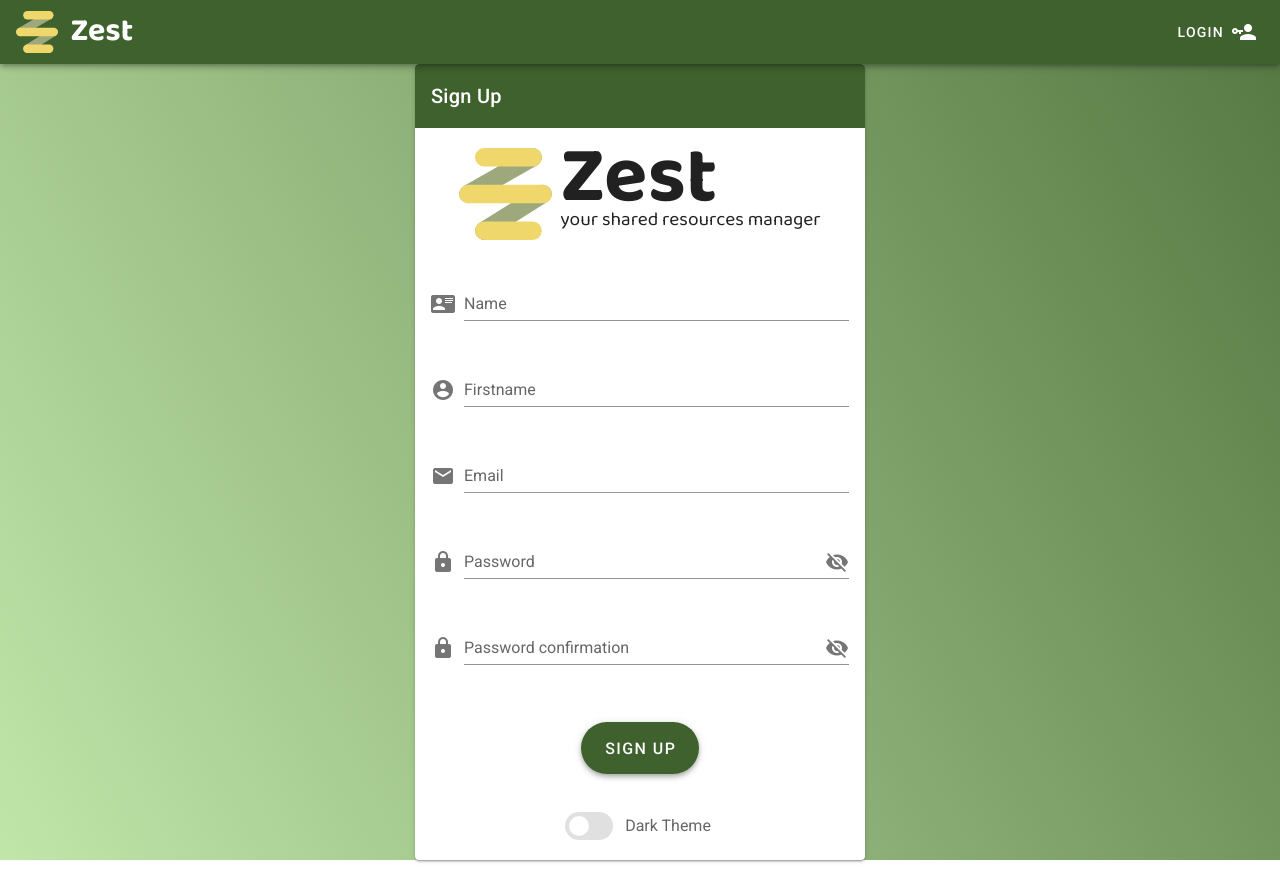
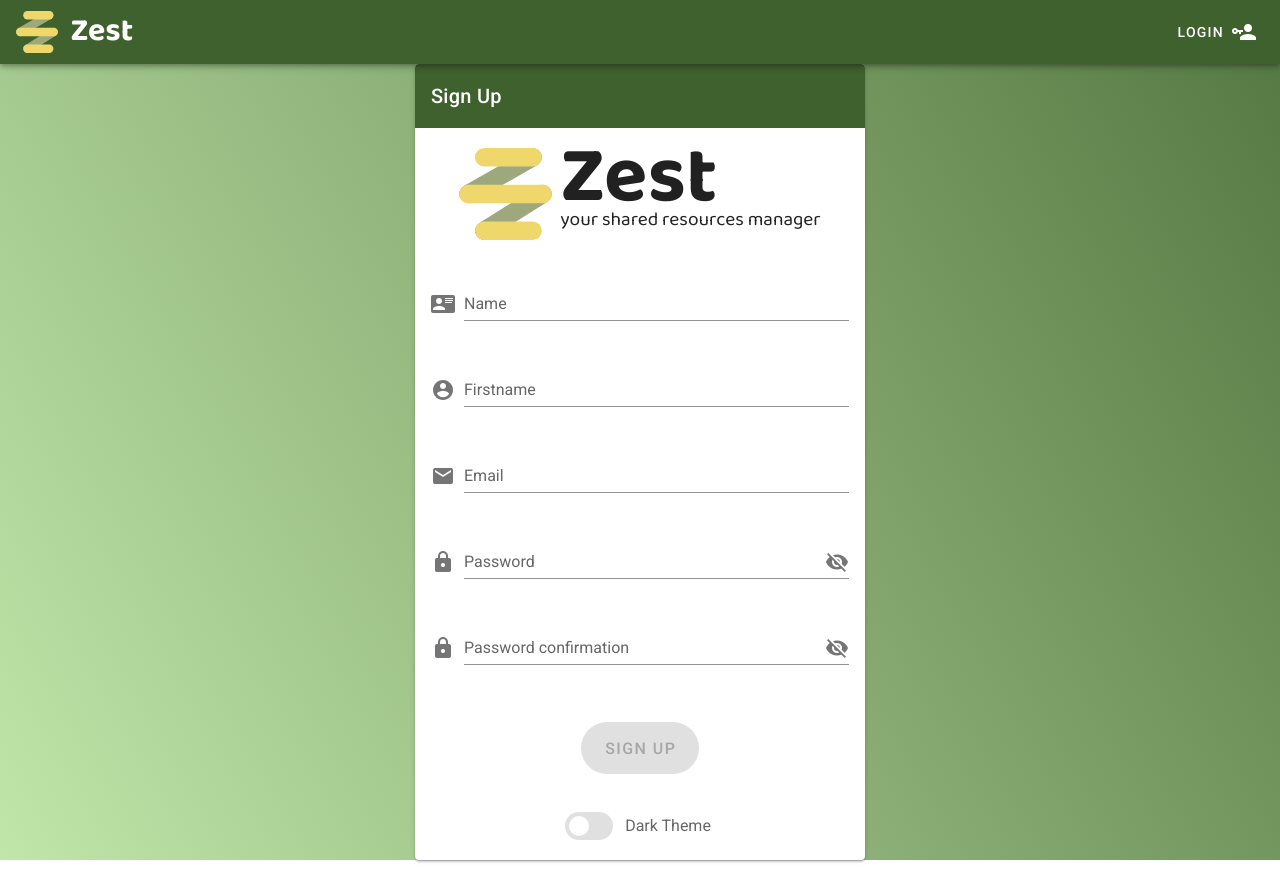
Before and after one commit to HE-Arc/Zest, a Vue app in the folder front/: page /SignUp in a window 1280 px wide. Built offline with nearby package versions, Linux system fonts and the light colour scheme.

Commit message:
Add: SignUp button availability according to form validity

```diff
--- a/front/src/views/SignUp.vue
+++ b/front/src/views/SignUp.vue
@@ -1,5 +1,6 @@
 <template>
   <CardPage title="Sign Up">
+    <v-form v-model="isFormValid">
       <v-card-text>
         <v-text-field
           label="Name"
@@ -62,6 +63,7 @@
         rounded
         :loading="loading"
         v-on:click="signup"
+        :disabled="!isFormValid"
         >Sign Up</v-btn
       >
       <v-spacer></v-spacer>
@@ -75,6 +77,7 @@
           ></v-switch>
         </v-layout>
       </v-flex>
+    </v-form>
   </CardPage>
 </template>
 
@@ -130,6 +133,7 @@ export default Vue.extend({
                 firstname: "",
                 password: ""
             },
+            isFormValid: false,
             rules: {
                 required: (value) => !!value || "Required",
                 min: (v) => v.length >= 6 || "Minimum 6 characters",
```
Lines whose indentation alone changed are shown as unchanged.
